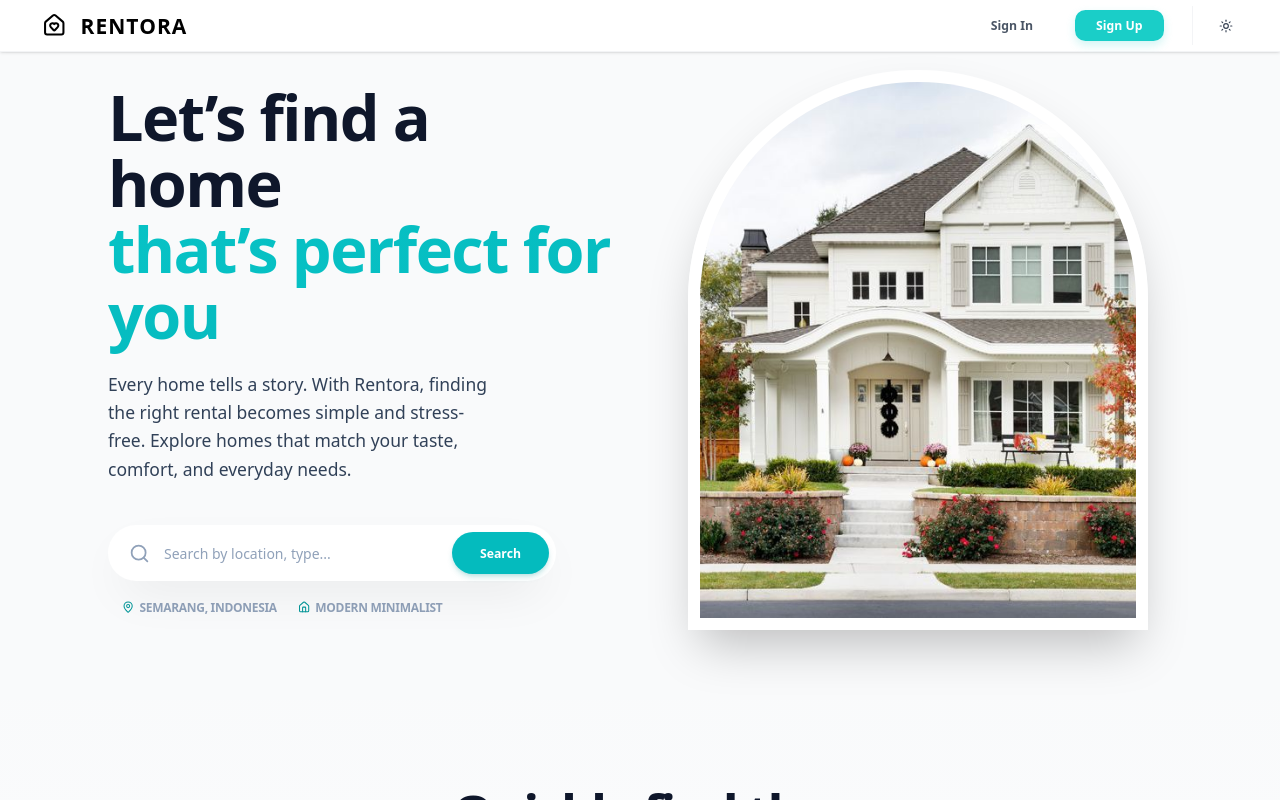
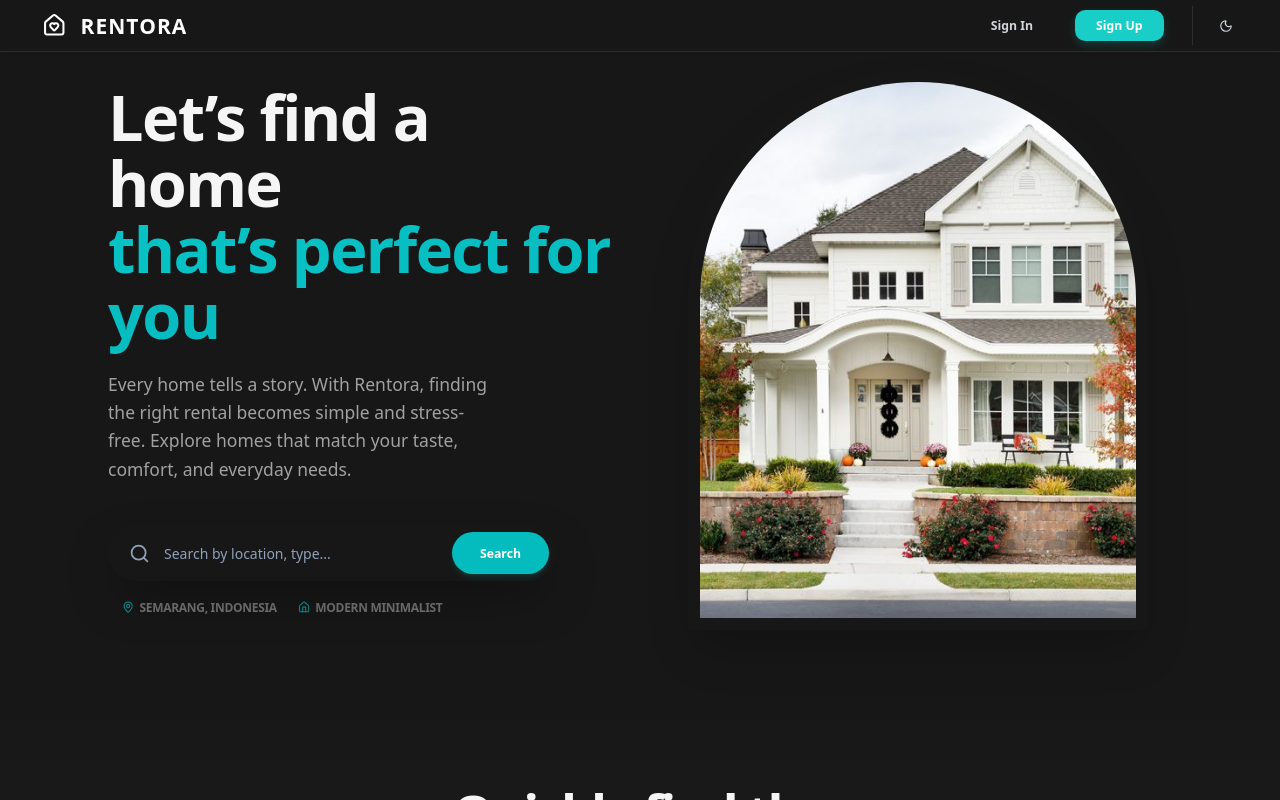
Before and after one commit to Saniya1976/Rentora, a Next.js app in the folder client/: page / in a window 1280 px wide. Both pictures are taken after a click on the button "Toggle theme". Shown: the top 800 px of the page. Built offline with nearby package versions, Linux system fonts and the light colour scheme; no server answers.

Commit message:
added toggle features

```diff
--- a/client/src/app/(nondashboard)/landing/DiscoverSection.tsx
+++ b/client/src/app/(nondashboard)/landing/DiscoverSection.tsx
@@ -32,7 +32,7 @@ const DiscoverSection = () => {
       whileInView="visible"
       viewport={{ once: true, amount: 0.3 }}
       variants={containerVariants}
-      className="py-24 bg-white dark:bg-neutral-900 transition-colors duration-300"
+      className="py-24 bg-white dark:bg-neutral-800 transition-colors duration-300"
     >
       <div className="max-w-7xl mx-auto px-6 sm:px-8 lg:px-12">
         <motion.div variants={itemVariants} className="text-center max-w-3xl mx-auto mb-20 space-y-4">
@@ -90,7 +90,7 @@ const DiscoverCard = ({
   description: string;
   action: string;
 }) => (
-  <div className="group relative bg-white dark:bg-neutral-800 p-10 rounded-[40px] shadow-[0_20px_50px_rgba(0,0,0,0.04)] dark:shadow-[0_20px_50px_rgba(0,0,0,0.4)] border border-slate-50 dark:border-white/5 hover:shadow-[0_30px_60px_rgba(0,0,0,0.08)] dark:hover:shadow-[0_30px_60px_rgba(0,0,0,0.6)] transition-all duration-500 hover:-translate-y-2 text-center flex flex-col items-center h-full">
+  <div className="group relative bg-white dark:bg-neutral-700/50 p-10 rounded-[40px] shadow-[0_20px_50px_rgba(0,0,0,0.04)] dark:shadow-[0_20px_50px_rgba(0,0,0,0.4)] border border-slate-50 dark:border-white/15 hover:shadow-[0_30px_60px_rgba(0,0,0,0.08)] dark:hover:shadow-[0_30px_60px_rgba(0,0,0,0.6)] transition-all duration-500 hover:-translate-y-2 text-center flex flex-col items-center h-full">
     <div className="w-16 h-16 mb-8 rounded-2xl bg-gradient-to-br from-[#0dc1c4] to-[#09c4c7] flex items-center justify-center text-white shadow-lg shadow-[#009698]/20 group-hover:scale-110 transition-transform duration-300">
       {icon}
     </div>
--- a/client/src/app/(nondashboard)/landing/FeaturesSection.tsx
+++ b/client/src/app/(nondashboard)/landing/FeaturesSection.tsx
@@ -29,7 +29,7 @@ const FeaturesSection = () => {
       whileInView="visible"
       viewport={{ once: true }}
       variants={containerVariants}
-      className="py-24 px-6 sm:px-8 lg:px-12 xl:px-16 bg-linear-to-b from-gray-50 to-white dark:from-neutral-950 dark:to-neutral-900 transition-colors duration-300"
+      className="py-24 px-6 sm:px-8 lg:px-12 xl:px-16 bg-linear-to-b from-gray-50 to-white dark:from-neutral-900 dark:to-neutral-800 transition-colors duration-300"
     >
       <div className="max-w-4xl xl:max-w-6xl mx-auto">
         <motion.div variants={itemVariants} className="text-center mb-16">
--- a/client/src/app/(nondashboard)/landing/HeroSection.tsx
+++ b/client/src/app/(nondashboard)/landing/HeroSection.tsx
@@ -5,7 +5,7 @@ import { MapPin, Home, Search } from 'lucide-react'
 
 export default function HeroSection() {
   return (
-    <section className="bg-gray-50 dark:bg-neutral-950 py-20 overflow-hidden transition-colors duration-300">
+    <section className="bg-gray-50 dark:bg-neutral-900 py-20 overflow-hidden transition-colors duration-300">
       <div className="max-w-7xl mx-auto px-4 sm:px-6 lg:px-8">
         <div className="grid grid-cols-1 lg:grid-cols-2 gap-14 items-center">
 
--- a/client/src/app/globals.css
+++ b/client/src/app/globals.css
@@ -1,5 +1,7 @@
 @import "tailwindcss";
 @plugin "tailwindcss-animate";
+
+@variant dark (&:where(.dark, .dark *));
 
 @theme {
   --color-background: hsl(var(--background));
@@ -93,24 +95,24 @@ body {
   }
 
   .dark {
-    --background: 222.2 84% 3.9%;
+    --background: 222 47% 11%;
     --foreground: 210 40% 98%;
-    --card: 222.2 84% 4.9%;
+    --card: 222 47% 14%;
     --card-foreground: 210 40% 98%;
-    --popover: 222.2 84% 4.9%;
+    --popover: 222 47% 14%;
     --popover-foreground: 210 40% 98%;
     --primary: 217.2 91.2% 59.8%;
     --primary-foreground: 222.2 47.4% 11.2%;
-    --secondary: 217.2 32.6% 17.5%;
+    --secondary: 222 47% 18%;
     --secondary-foreground: 210 40% 98%;
-    --muted: 217.2 32.6% 17.5%;
+    --muted: 222 47% 18%;
     --muted-foreground: 215 20.2% 65.1%;
-    --accent: 217.2 32.6% 17.5%;
+    --accent: 222 47% 18%;
     --accent-foreground: 210 40% 98%;
     --destructive: 0 62.8% 30.6%;
     --destructive-foreground: 210 40% 98%;
-    --border: 217.2 32.6% 17.5%;
-    --input: 217.2 32.6% 15.5%;
+    --border: 222 47% 20%;
+    --input: 222 47% 20%;
     --ring: 224.3 76.3% 48%;
     --sidebar-background: 240 5.9% 10%;
     --sidebar-foreground: 240 4.8% 95.9%;
--- a/client/src/components/Navbar.tsx
+++ b/client/src/components/Navbar.tsx
@@ -28,18 +28,28 @@ const Navbar = () => {
     setMounted(true);
   }, []);
 
-  const ThemeToggle = () => (
+  const ThemeToggle = () => {
+    const isDark = resolvedTheme === 'dark';
+
+    return (
       <Button
         variant="ghost"
         size="icon"
         className="text-gray-700 dark:text-gray-300 hover:text-[#1acec8] hover:bg-[#1acec8]/10 transition-all rounded-xl w-11 h-11"
-      onClick={() => setTheme(resolvedTheme === 'dark' ? 'light' : 'dark')}
+        onClick={() => setTheme(isDark ? 'light' : 'dark')}
       >
-      <Sun className="h-7 w-7 rotate-0 scale-100 transition-all dark:-rotate-90 dark:scale-0" />
-      <Moon className="absolute h-7 w-7 rotate-90 scale-0 transition-all dark:rotate-0 dark:scale-100" />
+        <Sun className={cn(
+          "h-7 w-7 transition-all",
+          isDark ? "-rotate-90 scale-0 opacity-0" : "rotate-0 scale-100 opacity-100"
+        )} />
+        <Moon className={cn(
+          "absolute h-7 w-7 transition-all",
+          isDark ? "rotate-0 scale-100 opacity-100" : "rotate-90 scale-0 opacity-0"
+        )} />
         <span className="sr-only">Toggle theme</span>
       </Button>
     );
+  };
 
   const SearchBar = () => (
     <div className="relative group max-w-md w-full">
@@ -49,7 +59,7 @@ const Navbar = () => {
       <input
         type="text"
         placeholder="Search..."
-        className="block w-full pl-10 pr-3 py-2 border border-gray-100 rounded-xl text-sm placeholder-gray-400 focus:outline-none focus:ring-2 focus:ring-[#1acec8]/20 focus:border-[#1acec8] transition-all bg-gray-50/50"
+        className="block w-full pl-10 pr-3 py-2 border border-gray-100 dark:border-white/10 rounded-xl text-sm placeholder-gray-400 focus:outline-none focus:ring-2 focus:ring-[#1acec8]/20 focus:border-[#1acec8] transition-all bg-gray-50/50 dark:bg-neutral-800/50 text-gray-900 dark:text-gray-100"
       />
     </div>
   );
@@ -60,8 +70,8 @@ const Navbar = () => {
         <div className={cn(
           "flex items-center gap-3 px-4 py-2.5 rounded-xl transition-all font-bold",
           mobile
-            ? "text-gray-600 hover:text-[#1acec8] hover:bg-[#1acec8]/10 w-full"
-            : "text-gray-600 hover:text-[#1acec8] hover:bg-[#1acec8]/5"
+            ? "text-gray-600 dark:text-gray-300 hover:text-[#1acec8] hover:bg-[#1acec8]/10 w-full"
+            : "text-gray-600 dark:text-gray-300 hover:text-[#1acec8] hover:bg-[#1acec8]/5"
         )}>
           <LayoutDashboard className="w-5 h-5" />
           <span>Dashboard</span>
@@ -71,8 +81,8 @@ const Navbar = () => {
         <div className={cn(
           "flex items-center gap-3 px-4 py-2.5 rounded-xl transition-all font-bold",
           mobile
-            ? "text-gray-600 hover:text-[#1acec8] hover:bg-[#1acec8]/10 w-full"
-            : "text-gray-600 hover:text-[#1acec8] hover:bg-[#1acec8]/5"
+            ? "text-gray-600 dark:text-gray-300 hover:text-[#1acec8] hover:bg-[#1acec8]/10 w-full"
+            : "text-gray-600 dark:text-gray-300 hover:text-[#1acec8] hover:bg-[#1acec8]/5"
         )}>
           <Settings className="w-5 h-5" />
           <span>Settings</span>
@@ -82,8 +92,8 @@ const Navbar = () => {
         <button className={cn(
           "flex items-center gap-3 px-4 py-2.5 rounded-xl transition-all font-bold cursor-pointer text-left",
           mobile
-            ? "text-gray-600 hover:text-[#1acec8] hover:bg-[#1acec8]/10 w-full"
-            : "text-gray-600 hover:text-[#1acec8] hover:bg-[#1acec8]/5"
+            ? "text-gray-600 dark:text-gray-300 hover:text-[#1acec8] hover:bg-[#1acec8]/10 w-full"
+            : "text-gray-600 dark:text-gray-300 hover:text-[#1acec8] hover:bg-[#1acec8]/5"
         )}>
           <LogOut className="w-5 h-5" />
           <span>Sign Out</span>
@@ -117,7 +127,7 @@ const Navbar = () => {
       className="fixed top-0 left-0 w-full z-50 border-b border-gray-100 dark:border-white/10 shadow-sm transition-colors duration-300"
       style={{ height: `${NAVBAR_HEIGHT}px` }}
     >
-      <div className="flex justify-between items-center w-full h-full px-4 md:px-10 bg-white dark:bg-neutral-950 text-black dark:text-white transition-colors duration-300">
+      <div className="flex justify-between items-center w-full h-full px-4 md:px-10 bg-white dark:bg-neutral-900 text-black dark:text-white transition-colors duration-300">
         <Link href="/" className="flex items-center gap-2 group" scroll={false}>
           <div className="p-2 transition-all">
             <HouseHeart className="w-7 h-7 text-black dark:text-white" />
@@ -131,7 +141,7 @@ const Navbar = () => {
         <div className="hidden md:flex items-center gap-6">
           <SignedOut>
             <Link href="/signin">
-              <Button variant="ghost" className="px-6 py-2 rounded-xl text-gray-600 font-bold hover:text-[#1acec8] hover:bg-[#1acec8]/10 transition-all">
+              <Button variant="ghost" className="px-6 py-2 rounded-xl text-gray-600 dark:text-gray-300 font-bold hover:text-[#1acec8] hover:bg-[#1acec8]/10 transition-all">
                 Sign In
               </Button>
             </Link>
@@ -150,19 +160,19 @@ const Navbar = () => {
               </div>
             )}
             <div className="flex items-center gap-3">
-              <Button variant="ghost" size="icon" className="text-gray-700 hover:text-[#1acec8] hover:bg-[#1acec8]/10 transition-all rounded-xl relative group w-11 h-11">
+              <Button variant="ghost" size="icon" className="text-gray-700 dark:text-gray-300 hover:text-[#1acec8] hover:bg-[#1acec8]/10 transition-all rounded-xl relative group w-11 h-11">
                 <MessageCircle className="w-7 h-7" strokeWidth={2.2} />
-                <span className="absolute top-2.5 right-2.5 w-2 h-2 bg-[#1acec8] rounded-full ring-2 ring-white opacity-0 group-hover:opacity-100 transition-opacity" />
+                <span className="absolute top-2.5 right-2.5 w-2 h-2 bg-[#1acec8] rounded-full ring-2 ring-white dark:ring-neutral-950 opacity-0 group-hover:opacity-100 transition-opacity" />
               </Button>
               <div className="relative group">
-                <Button variant="ghost" size="icon" className="text-gray-700 hover:text-[#1acec8] hover:bg-[#1acec8]/10 transition-all rounded-xl w-11 h-11">
+                <Button variant="ghost" size="icon" className="text-gray-700 dark:text-gray-300 hover:text-[#1acec8] hover:bg-[#1acec8]/10 transition-all rounded-xl w-11 h-11">
                   <Bell className="w-7 h-7" strokeWidth={2.2} />
                 </Button>
-                <span className="absolute top-3 right-3 w-2 h-2 bg-[#1acec8] rounded-full ring-2 ring-white" />
+                <span className="absolute top-3 right-3 w-2 h-2 bg-[#1acec8] rounded-full ring-2 ring-white dark:ring-neutral-950" />
               </div>
             </div>
 
-            <div className="h-6 w-px bg-gray-100 mx-2" />
+            <div className="h-6 w-px bg-gray-100 dark:bg-white/10 mx-2" />
 
             <NavLinks />
             <UserButton
@@ -175,7 +185,7 @@ const Navbar = () => {
             />
           </SignedIn>
 
-          <div className="flex items-center ml-2 border-l border-gray-100 pl-4">
+          <div className="flex items-center ml-2 border-l border-gray-100 dark:border-white/10 pl-4">
             <ThemeToggle />
           </div>
         </div>
```
Lines whose indentation alone changed are shown as unchanged.
